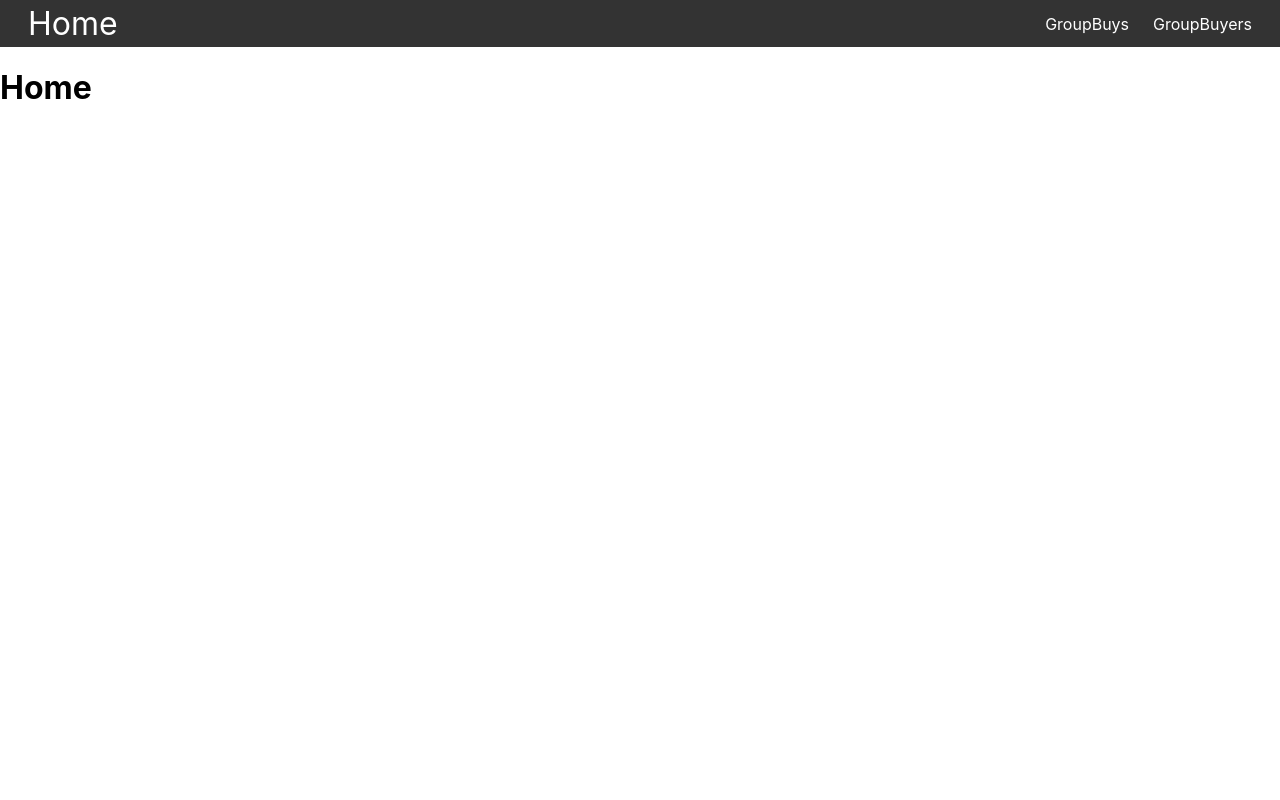
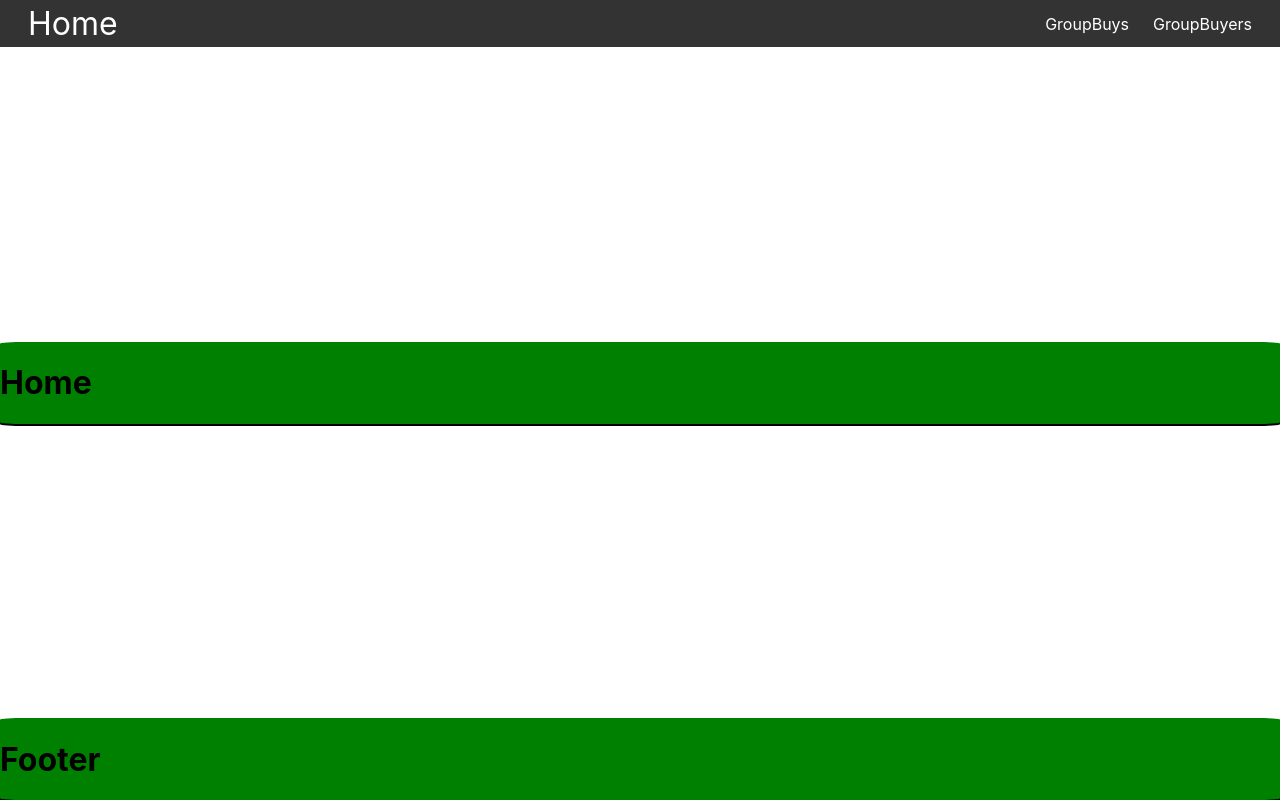
Before and after one commit to ArtLiathain/KeyboardWebsiteBun, a React (Create React App) app: page / in a window 1280 px wide. Built offline with nearby package versions, Linux system fonts and the light colour scheme.

Commit message:
Add footer and card components

```diff
--- a/src/App.css
+++ b/src/App.css
@@ -24,4 +24,11 @@
 
 body {
   margin: 0;
+
 }
+.container {
+  height: 100vh;
+  display: flex;
+  flex-direction: column;
+  justify-content: space-between;
+}
--- a/src/App.js
+++ b/src/App.js
@@ -4,17 +4,19 @@ import { Route, Routes } from "react-router-dom";
 import Home from "./Components/Pages/Home/Home";
 import GroupBuys from "./Components/Pages/GroupBuys/GroupBuys";
 import GroupBuyers from "./Components/Pages/GroupBuyers/GroupBuyers";
+import Footer from "./Components/Footer/Footer";
 
 function App() {
   return (
-    <>
+    <div className="container">
       <Navbar></Navbar>
       <Routes>
         <Route path="/" element={<Home />}/>
         <Route path="/GroupBuys" element={<GroupBuys/>}/>
         <Route path="/GroupBuyers" element={<GroupBuyers/>}/>
       </Routes>
-    </>
+      <Footer></Footer>
+    </div>
   );
 }
 
--- /dev/null
+++ b/src/Components/Card/Card.js
@@ -0,0 +1,12 @@
+import React from "react";
+import styled from "./Card.module.css"
+
+const Card = ({children}) => {
+    return (
+        <div className={styled.card}>
+            {children}
+        </div>
+    )
+}
+
+export default Card;
--- /dev/null
+++ b/src/Components/Card/Card.module.css
@@ -0,0 +1,6 @@
+.card {
+    border-radius: 2%;
+    background-color: green;
+    min-height : 100;
+    box-shadow: 0px 2px;
+}
--- /dev/null
+++ b/src/Components/Footer/Footer.js
@@ -0,0 +1,12 @@
+import React from "react";
+import styled from "./Footer.module.css"
+import Card from "../Card/Card";
+
+const Footer = () => {
+    return (
+        <Card>
+            <h1>Footer</h1>
+        </Card>
+    )
+}
+export default Footer
--- a/src/Components/Pages/Home/Home.js
+++ b/src/Components/Pages/Home/Home.js
@@ -1,9 +1,12 @@
 import React from "react";
+import Card from "../../Card/Card";
 
 const Home = () => {
-    return (
-        <h1>Home</h1>
-    )
-}
+  return (
+    <Card>
+      <h1>Home</h1>
+    </Card>
+  );
+};
 
-export default Home
+export default Home;
```
Also changed, not shown: src/Components/Footer/Footer.module.css (added).
